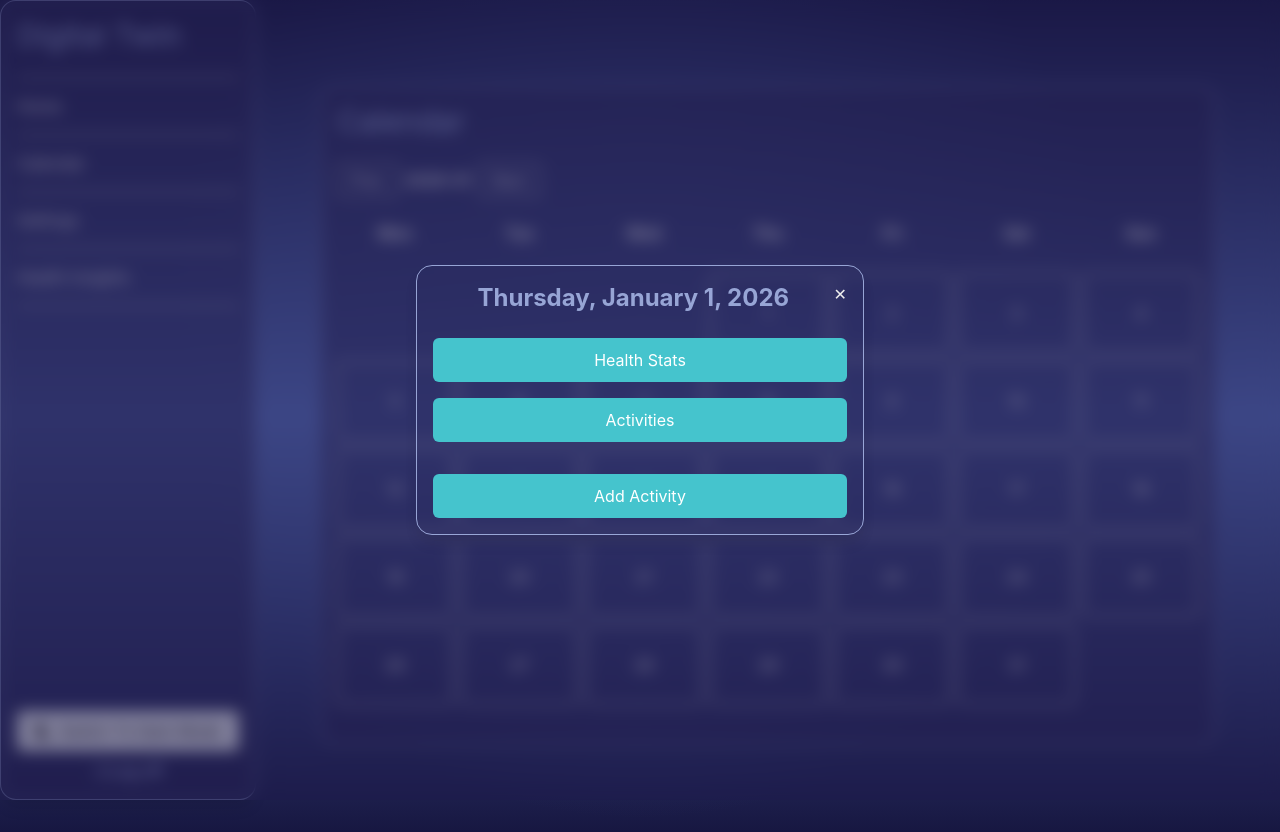
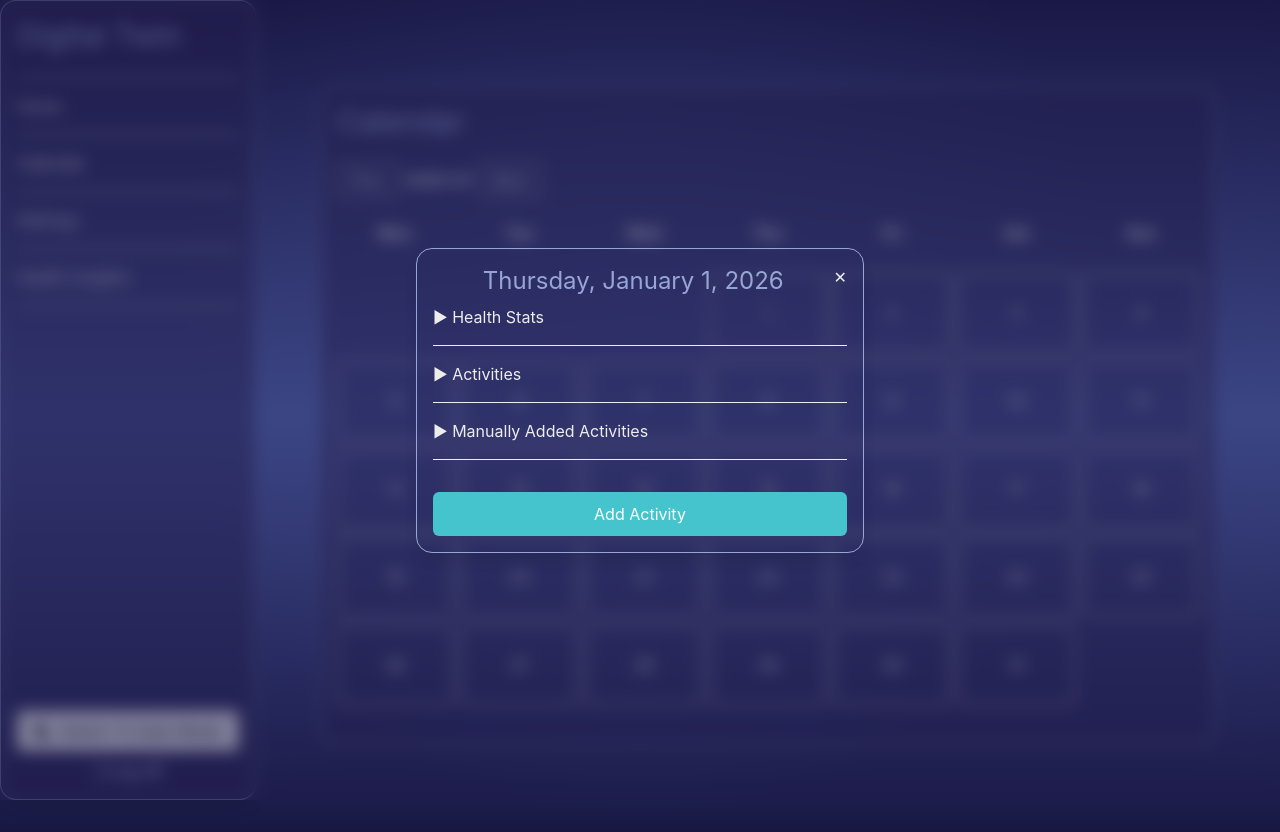
Before and after one commit to valttku/sote2035, a Next.js app in the folder client/: page /calendar in a window 1280 px wide. Both pictures are taken after a click on the button "No health data". Built offline with nearby package versions, Linux system fonts and the light colour scheme; no server answers.

Commit message:
updated calendar

```diff
--- a/client/src/components/calendar/ActivitiesList.tsx
+++ b/client/src/components/calendar/ActivitiesList.tsx
@@ -35,11 +35,11 @@ export default function ActivitiesList({
     return <p className="text-sm opacity-80">No activities for this day.</p>;
   }
   return (
-    <div className="space-y-3 overflow-y-auto">
+    <div className="space-y-3 overflow-y-auto max-h-96">
       {entries.map((e) => (
         <div key={e.id} className="border rounded-xl p-3">
           <div className="flex items-center justify-between">
-            <h3 className="text-2xl font-semibold">{e.activity_name}</h3>
+            <h3 className="font-semibold text-[#1d9dad]">{e.activity_name}</h3>
             <span className="text-xs opacity-70">
               {e.source_type === "manual" ? "Manually added activity" : (e.device_name)}
             </span>
--- a/client/src/components/calendar/AddActivityForm.tsx
+++ b/client/src/components/calendar/ActivityForm.tsx
@@ -2,19 +2,19 @@
 
 import { useState } from "react";
 
-type AddActivityFormProps = {
+type ManualActivityFormProps = {
   selectedDate: string;
   onActivityAdded: () => void;
 };
 
-export default function AddActivityForm({
+export default function ManualActivityForm({
   selectedDate,
   onActivityAdded,
-}: AddActivityFormProps) {
+}: ManualActivityFormProps) {
   const [showForm, setShowForm] = useState(false);
 
   return (
-    <div className="mt-4 pt-4">
+    <div className="mt-4">
       {!showForm ? (
         <button
           type="button"
@@ -61,13 +61,6 @@ export default function AddActivityForm({
           >
             <input
               type="text"
-              name="title"
-              placeholder="Activity Title"
-              required
-              className="w-full border rounded p-1"
-            />
-            <input
-              type="text"
               name="type"
               placeholder="Type (e.g., Run)"
               className="w-full border rounded p-1"
--- a/client/src/components/calendar/CalendarClient.tsx
+++ b/client/src/components/calendar/CalendarClient.tsx
@@ -2,7 +2,7 @@
 import { useEffect, useMemo, useState } from "react";
 import Modal from "../Modal";
 import HealthStatsList from "../calendar/HealthStatsList";
-import AddActivityForm from "../calendar/AddActivityForm";
+import ManualActivityForm from "./ActivityForm";
 import ActivitiesList from "../calendar/ActivitiesList";
 import type {
   ActivitiesResponse,
@@ -34,9 +34,6 @@ function getDaysOfWeek() {
 export default function CalendarClient() {
   // Current date (memoized)
   const now = useMemo(() => new Date(), []);
-  const [daysWithActivity, setDaysWithActivity] = useState<Set<string>>(
-    new Set(),
-  );
 
   // Calendar state
   const [year, setYear] = useState(now.getFullYear());
@@ -45,14 +42,13 @@ export default function CalendarClient() {
   // Days with health data for the current month
   const [daysWithData, setDaysWithData] = useState<Set<string>>(new Set());
   const [error, setError] = useState<string | null>(null);
+  const [loadingDay, setLoadingDay] = useState(false);
 
   // Modal and day details state
   const [selectedDate, setSelectedDate] = useState<string | null>(null);
-  const [healthStats, setHealthStats] = useState<HealthStatsResponse | null>(
-    null,
-  );
+  const [healthStats, setHealthStats] = useState<HealthStatsResponse | null>(null);
   const [activities, setActivities] = useState<ActivitiesResponse | null>(null);
-  const [loadingDay, setLoadingDay] = useState(false);
+  const [manualActivities, setManualActivities] = useState<HealthStatsResponse | null>(null);
 
   // Fetch days with data for the current month
   useEffect(() => {
@@ -81,6 +77,7 @@ export default function CalendarClient() {
           ? (json.map((d) => String(d)) as MonthDaysResponse)
           : [];
 
+      // Mark days with data
         setDaysWithData(new Set(days));
       } catch {
         setError("Failed to connect to server");
@@ -96,6 +93,7 @@ export default function CalendarClient() {
     setSelectedDate(date);
     setHealthStats(null);
     setActivities(null);
+    setManualActivities(null);
     setError(null);
     setLoadingDay(false);
   }
@@ -126,11 +124,6 @@ export default function CalendarClient() {
       ) {
         const stats = json as HealthStatsResponse;
         setHealthStats(stats);
-
-        // mark day as having activity if any entry is activity_daily
-        //if (stats.entries.some((e) => e.kind === "activity_daily")) {
-        //  setDaysWithActivity((prev) => new Set(prev).add(date));
-        //}
       }
     } catch {
       setError("Failed to connect to server");
@@ -176,6 +169,47 @@ export default function CalendarClient() {
     }
   }
 
+  // Fetch manual activities for a specific date
+  async function loadManualActivities(date: string) {
+    setLoadingDay(true);
+    setError(null);
+    try {
+      const res = await fetch(
+        `/api/v1/calendar/health-stats?date=${encodeURIComponent(date)}`,
+        { credentials: "include" },
+      );
+      const json: unknown = await res.json();
+      if (!res.ok) {
+        setError("Failed to load manually added activities");
+        setManualActivities(null);
+        return;
+      }
+
+      // Validate and filter for manual_activity only
+      if (
+        typeof json === "object" &&
+        json !== null &&
+        "date" in json &&
+        "entries" in json &&
+        Array.isArray((json as { entries: unknown }).entries)
+      ) {
+        const stats = json as HealthStatsResponse;
+        const manualEntries = stats.entries.filter(
+          (e) => e.kind === "manual_activity"
+        );
+        setManualActivities({
+          date: stats.date,
+          entries: manualEntries,
+        });
+      }
+    } catch {
+      setError("Failed to connect to server");
+      setManualActivities(null);
+    } finally {
+      setLoadingDay(false);
+    }
+  }
+
   // Close health stats
   function closeHealthStats() {
     setHealthStats(null);
@@ -190,11 +224,39 @@ export default function CalendarClient() {
     setLoadingDay(false);
   }
 
+  // Close manual activities display
+  function closeManualActivities() {
+    setManualActivities(null);
+    setError(null);
+    setLoadingDay(false);
+  }
+
+  // Delete a manual activity
+  async function deleteManualActivity(id: string) {
+    try {
+      const res = await fetch(`/api/v1/calendar/manual-activities/${id}`, {
+        method: "DELETE",
+        credentials: "include",
+      });
+      if (!res.ok) {
+        setError("Failed to delete manual activity");
+        return;
+      }
+      // Reload manual activities after deletion
+      if (selectedDate) {
+        loadManualActivities(selectedDate);
+      }
+    } catch {
+      setError("Failed to delete manual activity");
+    }
+  }
+
   // Close day details modal
   function closeModal() {
     setSelectedDate(null);
     setHealthStats(null);
     setActivities(null);
+    setManualActivities(null);
     setLoadingDay(false);
   }
 
@@ -202,6 +264,7 @@ export default function CalendarClient() {
   function prevMonth() {
     setHealthStats(null);
     setActivities(null);
+    setManualActivities(null);
     setSelectedDate(null);
 
     if (month === 1) {
@@ -215,6 +278,8 @@ export default function CalendarClient() {
   // Navigate to next month
   function nextMonth() {
     setHealthStats(null);
+    setActivities(null);
+    setManualActivities(null);
     setSelectedDate(null);
 
     if (month === 12) {
@@ -288,7 +353,6 @@ export default function CalendarClient() {
             const day = i + 1;
             const date = toYmd(year, month, day);
             const hasData = daysWithData.has(date);
-            const hasActivity: boolean = daysWithActivity.has(date);
 
             return (
               <button
@@ -300,9 +364,9 @@ export default function CalendarClient() {
                 <div className="flex items-center justify-center gap-2">
                   <span className="leading-none">{day}</span>
 
-                  {/* --- ADDED: Green dot for activity --- */}
-                  {hasActivity && (
-                    <span className="w-2 h-2 bg-green-500 rounded-full block"></span>
+                  {/* --- Show dot if there is data for the day --- */}
+                  {hasData && (
+                    <span className="w-2 h-2 bg-[#1d9dad] rounded-full block"></span>
                   )}
                 </div>
               </button>
@@ -313,7 +377,8 @@ export default function CalendarClient() {
         {/* Day details modal */}
         {selectedDate && (
           <Modal onClose={closeModal}>
-            <h2 className="text-2xl font-bold mb-2 text-center">
+            {/* Selected date header */}
+            <h2 className="text-2xl mb-2 text-center">
               {new Date(selectedDate + "T00:00:00").toLocaleDateString(
                 "en-US",
                 {
@@ -328,90 +393,99 @@ export default function CalendarClient() {
             {/* Error message inside modal */}
             {error && <p className="text-red-600 text-sm mb-2">{error}</p>}
 
-            {/* show and close health stats */}
-            {loadingDay ? (
+            <div className="space-y-4">
+              {/* Show and close health stats, filter out manual activities */}
+              {healthStats ? (
+                <div className="space-y-2">
                   <button
-                type="button"
-                className="button-style-blue w-full mt-4 disabled:opacity-50"
-                disabled
+                    onClick={closeHealthStats}
+                    className="w-full text-left hover:opacity-70"
                   >
-                Loading...
-              </button>
-            ) : healthStats ? (
-              <div className="space-y-2">
-                <p className="text-sm">
-                  Entries:{" "}
+                    ▼ Health Stats (
                     {
                       healthStats.entries.filter(
                         (e) => e.kind !== "manual_activity",
                       ).length
                     }
-                </p>
+                    )
+                  </button>
                   <HealthStatsList
                     entries={healthStats.entries.filter(
                       (e) => e.kind !== "manual_activity",
                     )}
                   />
-                <button
-                  onClick={closeHealthStats}
-                  className="cancel-button-style w-full mt-4"
-                >
-                  Close Health Stats
-                </button>
                 </div>
               ) : (
                 <button
                   type="button"
-                className="button-style-blue w-full mt-4"
+                  className="border-b pb-4 mb-4 w-full text-left"
                   onClick={() => loadHealthStats(selectedDate)}
-                disabled={loadingDay}
                 >
-                Health Stats
+                  ▶ Health Stats
                 </button>
               )}
 
               {/* Show and close activities*/}
-            {loadingDay ? (
-              <button
-                type="button"
-                className="button-style-blue w-full mt-4 disabled:opacity-50"
-                disabled
-              >
-                Loading...
-              </button>
-            ) : activities ? (
+              {activities ? (
                 <div className="space-y-2">
-                <p className="text-sm">Entries: {activities.entries.length}</p>
-
-                <ActivitiesList entries={activities.entries} />
                   <button
                     onClick={closeActivities}
-                  className="cancel-button-style w-full mt-4"
+                    className="w-full text-left hover:opacity-70"
                   >
-                  Close Activities
+                    ▼ Activities ({activities.entries.length})
                   </button>
+                  <ActivitiesList entries={activities.entries} />
                 </div>
               ) : (
                 <button
                   type="button"
-                className="button-style-blue w-full mt-4"
+                  className="border-b pb-4 mb-4 w-full text-left"
                   onClick={() => loadActivities(selectedDate)}
-                disabled={loadingDay}
                 >
-                Activities
+                  ▶ Activities
                 </button>
               )}
 
+              {/* Show and close manual activities*/}
+              {manualActivities ? (
+                <div className="space-y-2">
+                  <button
+                    onClick={closeManualActivities}
+                    className="w-full text-left hover:opacity-70"
+                  >
+                    ▼ Manually Added Activities (
+                    {manualActivities.entries.length})
+                  </button>
+                  {manualActivities.entries.length === 0 ? (
+                    <p className="text-sm opacity-80">
+                      No manually added activities for this day.
+                    </p>
+                  ) : (
+                    <HealthStatsList
+                      entries={manualActivities.entries}
+                      onDelete={deleteManualActivity}
+                    />
+                  )}
+                </div>
+              ) : (
+                <button
+                  type="button"
+                  className="border-b pb-4 mb-4 w-full text-left"
+                  onClick={() => loadManualActivities(selectedDate)}
+                >
+                  ▶ Manually Added Activities
+                </button>
+              )}
+            </div>
+
             {/* Add Activity Form */}
-            {!loadingDay && (
-              <AddActivityForm
+            <ManualActivityForm
               selectedDate={selectedDate}
               onActivityAdded={() => {
                 loadHealthStats(selectedDate);
-                  loadActivities(selectedDate);
+                loadManualActivities(selectedDate);
               }}
             />
-            )}
           </Modal>
         )}
       </div>
```
Also changed, not shown: client/src/components/calendar/HealthStatsList.tsx (+17 -5 lines), 1 other file (tests, documents, lock files or other folders). Lines whose indentation alone changed are shown as unchanged.
